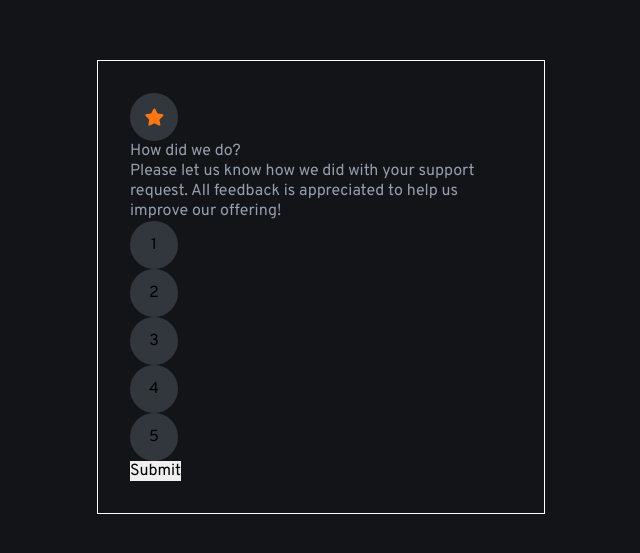
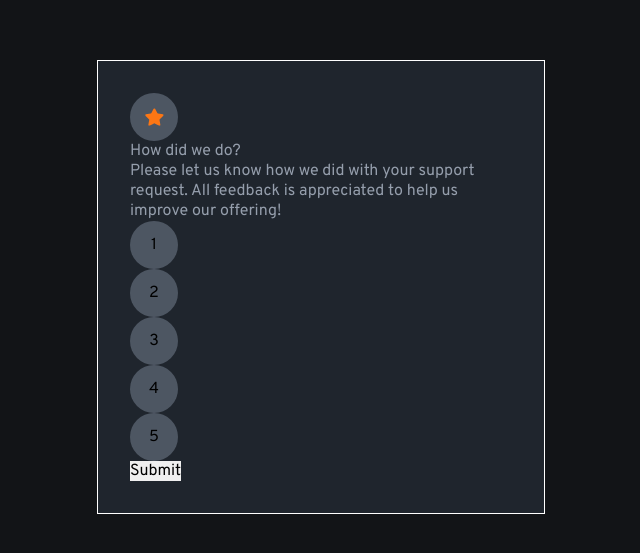
Before and after one commit to LavrykD/interactive-rating-component-main, a plain HTML site: page index.html in a window 1280 px wide. Shown: the part 113-666 px from the top of the page, without its empty margins (319-959 px from the left). Drawn offline with Linux system fonts and the light colour scheme.

Commit message:
Update style.css

```diff
--- a/resources/style.css
+++ b/resources/style.css
@@ -58,7 +58,7 @@ body {
 .round-bg {
     aspect-ratio: 1 / 1;
     border-radius: 50%;
-    background-color: hsl(var(--clr-neutral-hsl-300), .3);
+    background-color: hsl(var(--clr-neutral-hsl-300), .5);
     width: 3rem;
     display: grid;
     place-content: center;
@@ -72,7 +72,14 @@ button {
     max-width: 28rem;
     margin: 1.25rem;
     border: 1px solid white;
-    padding: 2rem;
+    padding: 1.5rem;
+    background-color: hsl(var(--clr-neutral-hsl-400), .7);
+}
+
+@media (min-width: 500px) {
+    .submit-form {
+        padding: 2rem;
+    }
 }
 
 .top-star svg {
```
